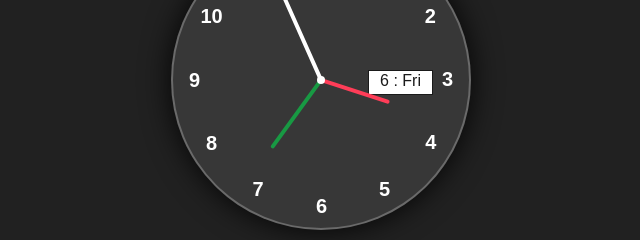
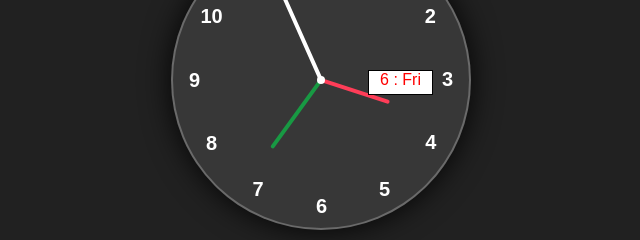
Before and after one commit to Mujeem8410/Clock-, a plain HTML site: page index.html in a window 1280 px wide. Shown: the part 320-560 px from the top of the page, 319-959 px from the left. Drawn offline with Linux system fonts and the light colour scheme.

Commit message:
Add files via upload

```diff
--- a/clock.css
+++ b/clock.css
@@ -21,11 +21,11 @@ body {
     margin: 128px 185px;
     width: 65px;
     height: 25px;
-    padding: 1px;
-    z-index: -5;
+    padding: 0px;
+
 
     background-color: white;
-    color: black;
+    color: red;
 
 
 }
```
